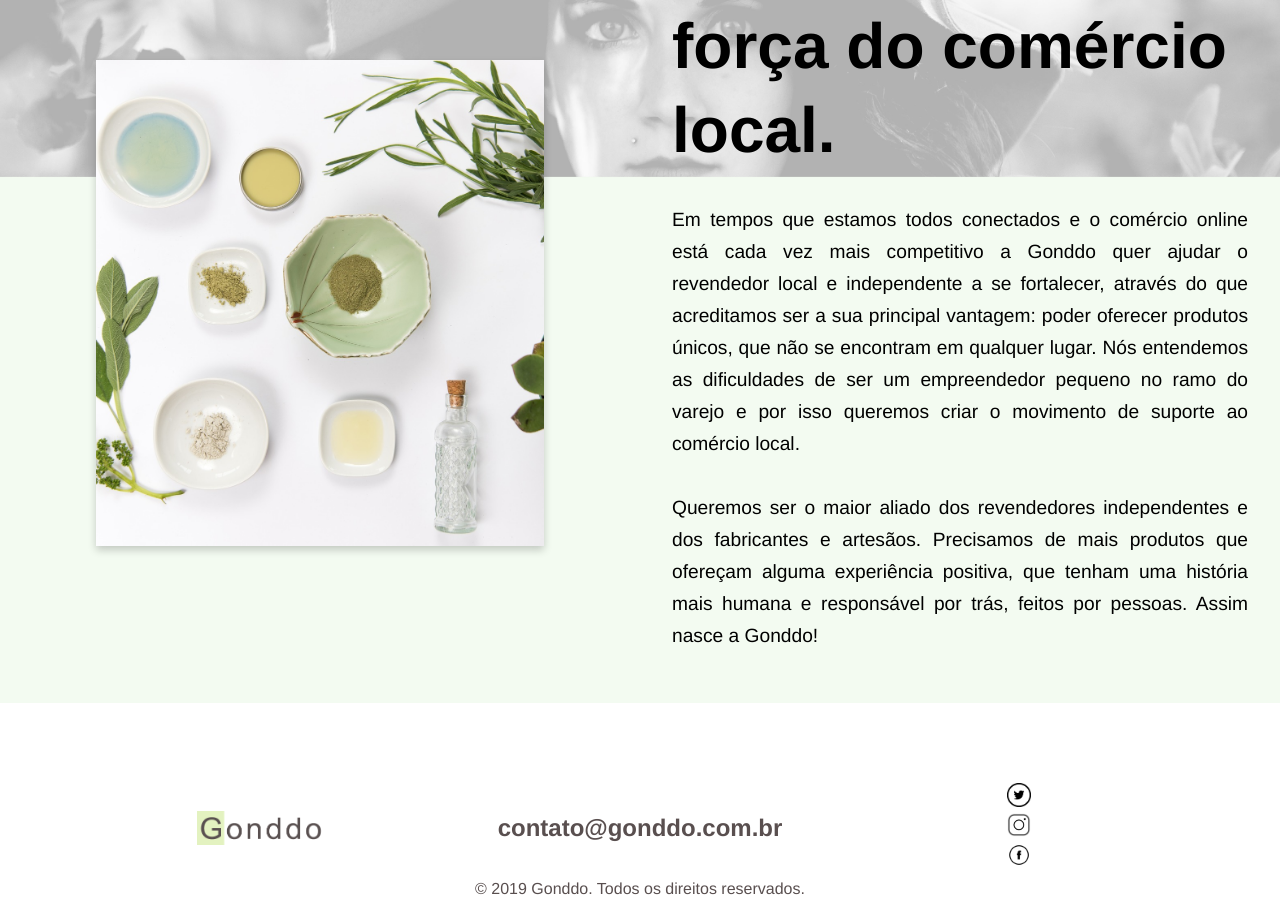
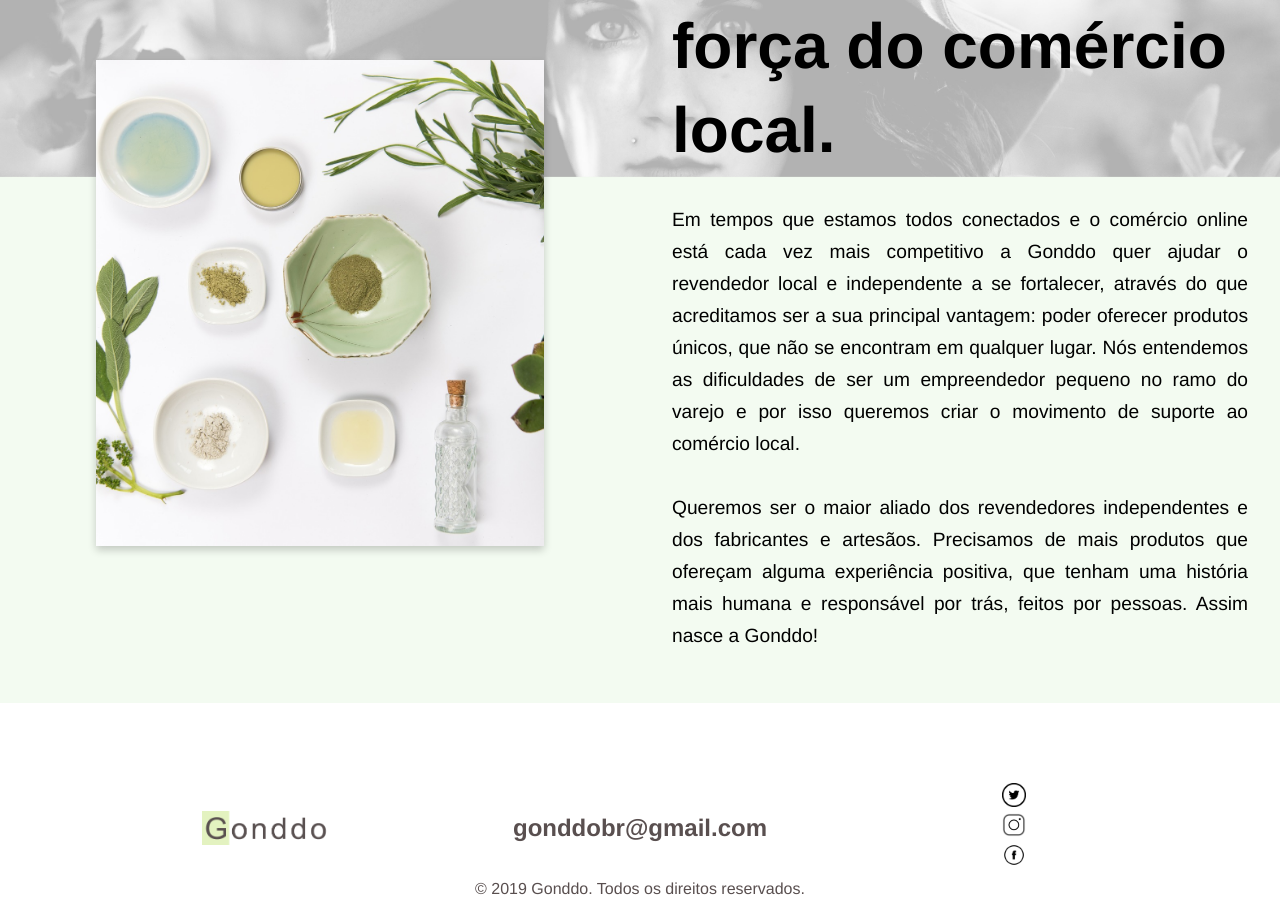
Before and after one commit to gonddo/gonddo.github.io, a Jekyll site: the page built from index.md, in a window 1280 px wide and 900 px high, scrolled down 2038 px. Built offline with Jekyll 4.4.1, drawn with Linux system fonts in a browser that asks for light colours.

Commit message:
Revert "Insert gonddo domain into email"

```diff
--- a/_config.yml
+++ b/_config.yml
@@ -18,4 +18,4 @@
 google_analytics: "UA-140386190-1"
 
 # FormSpree
-formspree_url: https://formspree.io/cadastro@gonddo.com.br
+formspree_url: https://formspree.io/gonddobr@gmail.com
--- a/_includes/footer.html
+++ b/_includes/footer.html
@@ -5,7 +5,7 @@
         <img alt="gonddo logo" class="gnd-footer-logo" src="/assets/img/gonddo_logo.png"/>
       </div>
       <div class="gnd-footer-item">
-        <span class="gnd-footer-email">contato@gonddo.com.br</span>
+        <span class="gnd-footer-email">gonddobr@gmail.com</span>
       </div>
       <div class="gnd-footer-social-media">
         <div class="gnd-footer-social-media-item">
```
